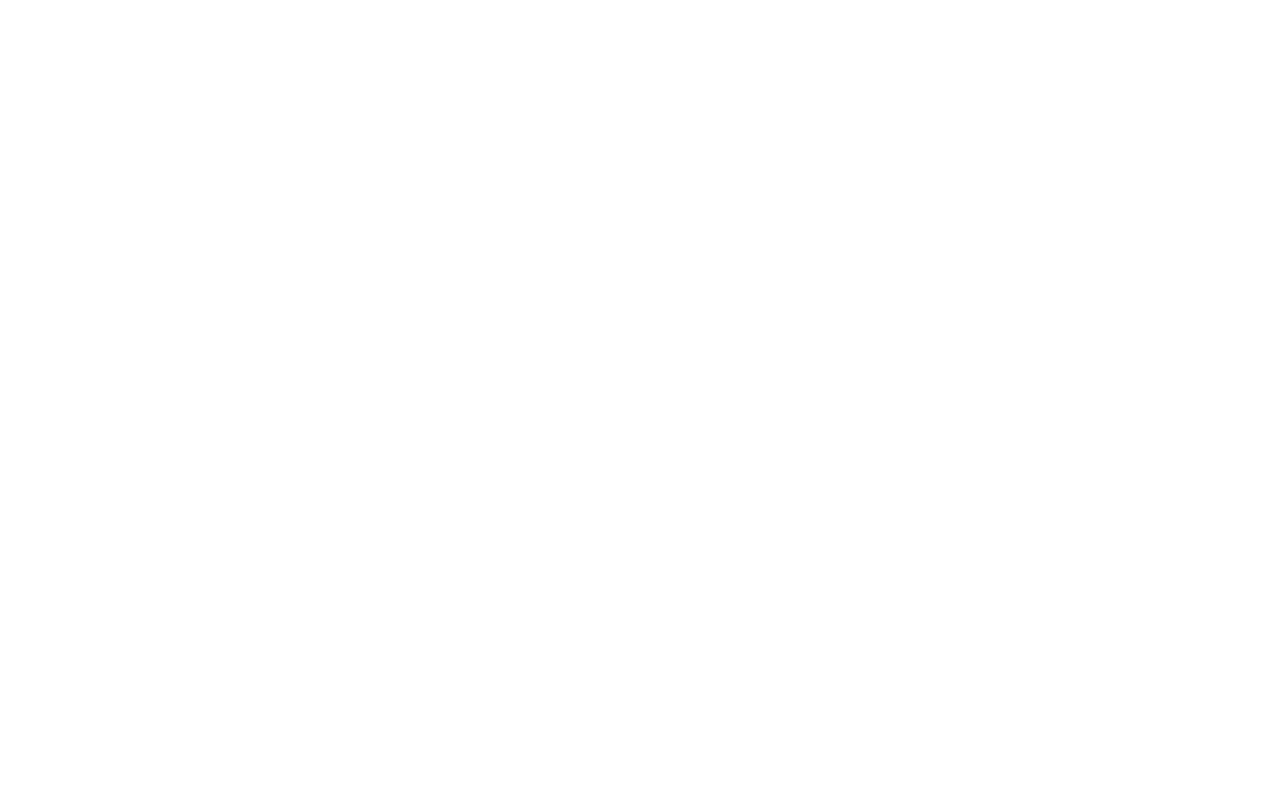
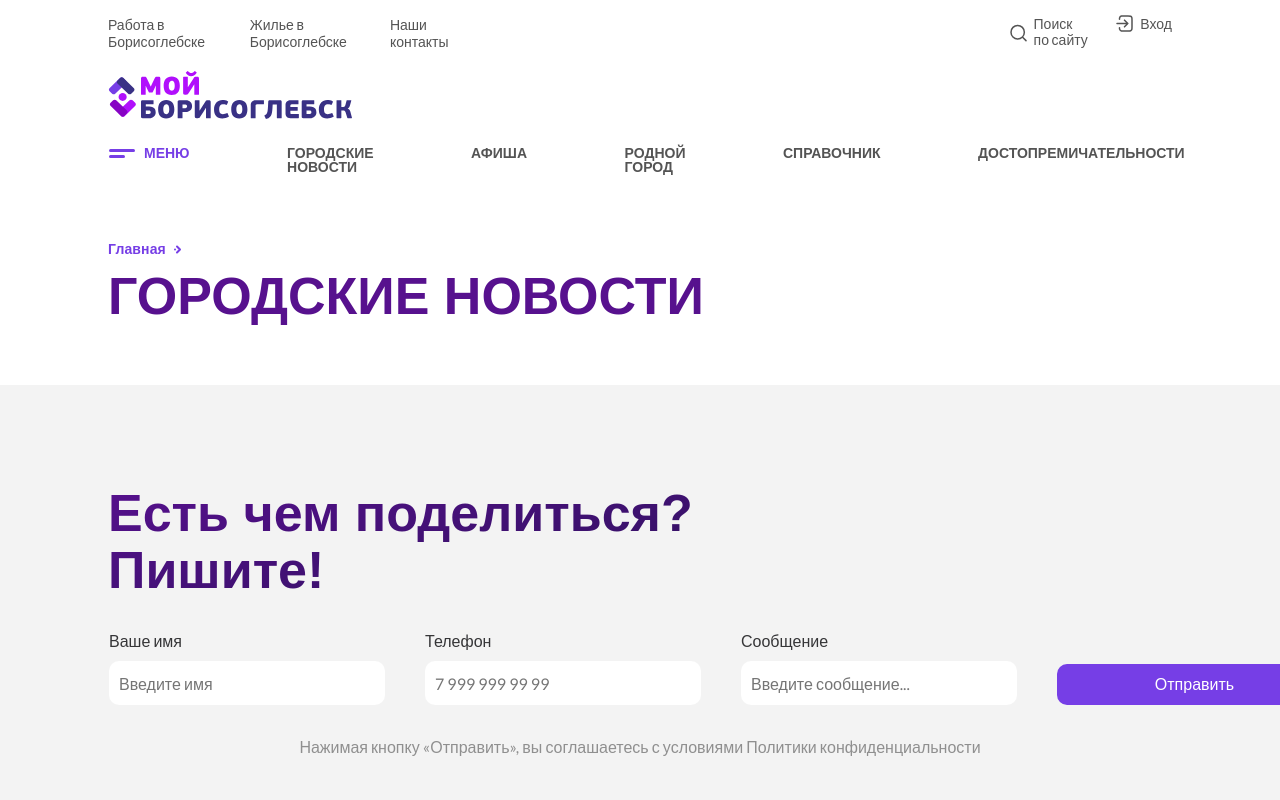
Before and after one commit to sky-trash/my_city, a Vue app: page /News in a window 1280 px wide. Before the commit this address had no page. Shown: the top 800 px of the page. Built offline with nearby package versions, Linux system fonts and the light colour scheme.

Commit message:
news layout

```diff
--- /dev/null
+++ b/src/components/news/news.scss
@@ -0,0 +1,35 @@
+.news {
+  padding: 60px 0;
+
+  &__layout {
+
+    &__home {
+      display: flex;
+      padding: 4px 0;
+
+      h1 {
+        font-family: var(--font-family);
+        font-weight: 600;
+        font-size: 14px;
+        line-height: 120%;
+        letter-spacing: 0.01em;
+        color: var(--text-link);
+      }
+      img {
+        padding: 0.5px 0 0.5px 4px;
+      }
+    }
+    &__text {
+      padding: 5px 0 0 0;
+
+      h1 {
+        font-family: var(--second-family);
+        font-weight: 900;
+        font-size: 52px;
+        line-height: 110%;
+        text-transform: uppercase;
+        color: var(--text-header);
+      }
+    }
+  }
+}
--- /dev/null
+++ b/src/components/news/news.vue
@@ -0,0 +1,29 @@
+<script setup>
+  import Header from '../layout/header/header.vue';
+  import Application from '../application/application.vue';
+  import Footer from '../layout/footer/footer.vue';
+</script>
+<template>
+  <Header/>
+  <main class="news">
+    <article class="news__layout">
+      <a href="/">
+        <div class="news__layout__home">
+          <h1>Главная</h1>
+          <img src="../../../public/news/right.svg" alt="">
+        </div>
+      </a>
+      <div class="news__layout__text">
+        <h1>Городские новости</h1>
+      </div>
+    </article>
+    <article class="news__events">
+
+    </article>
+  </main>
+  <Application/>
+  <Footer/>
+</template>
+<style>
+  @import "./news.scss";
+</style>
--- /dev/null
+++ b/src/pages/News.vue
@@ -0,0 +1,7 @@
+<script setup>
+import News from "@/components/news/news.vue"
+</script>
+
+<template>
+  <News />
+</template>
--- a/src/router/routes.js
+++ b/src/router/routes.js
@@ -3,6 +3,7 @@
 import Register from "../pages/Register.vue"
 import Profile from "../pages/Profile.vue"
 import Poster from "../pages/Poster.vue"
+import News from "../pages/News.vue"
 
 export const routes = [
   {
@@ -25,4 +26,8 @@
     path: "/Poster",
     component: Poster,
   },
+  {
+    path: "/News",
+    component: News,
+  },
 ]
```
Also changed, not shown: public/news/right.svg (added).
